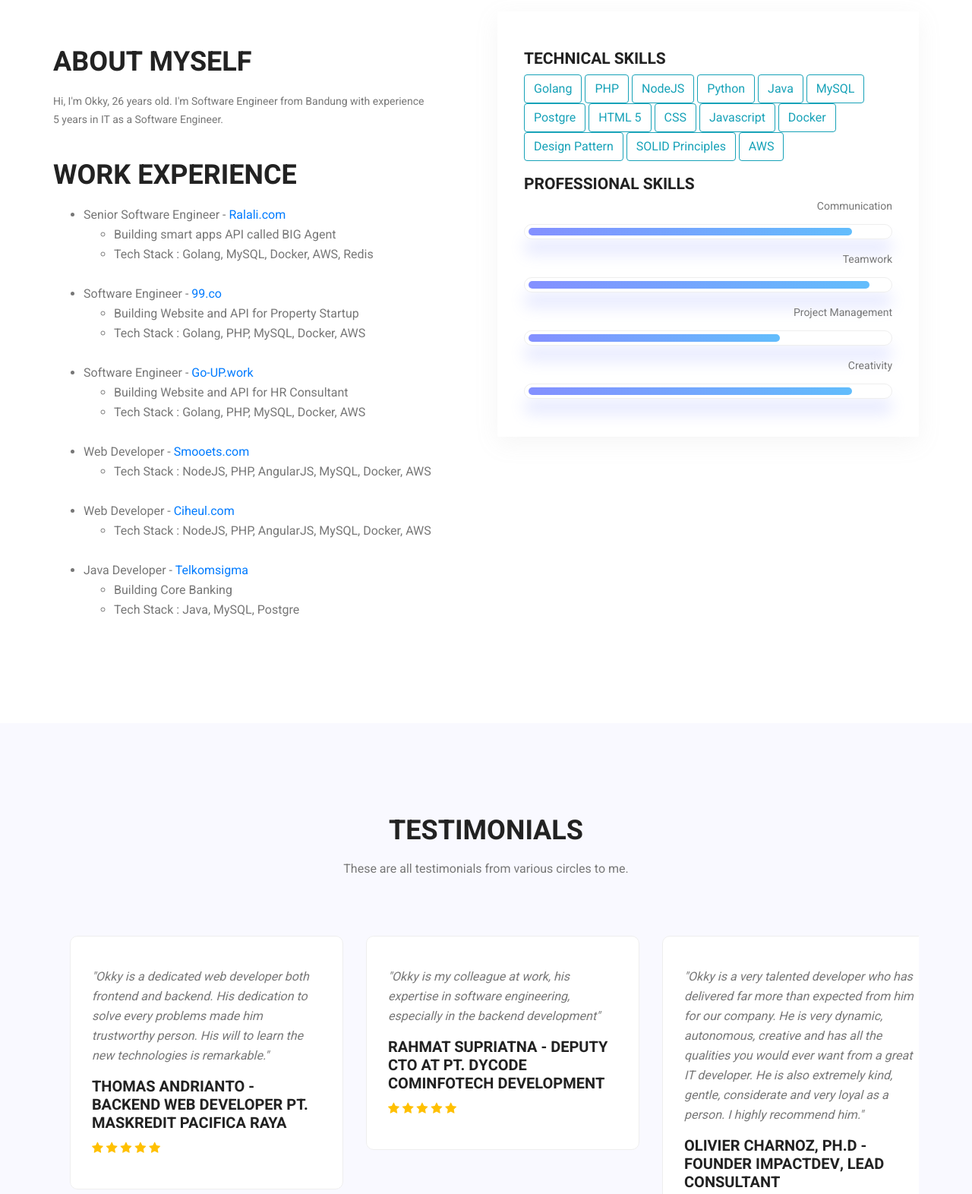
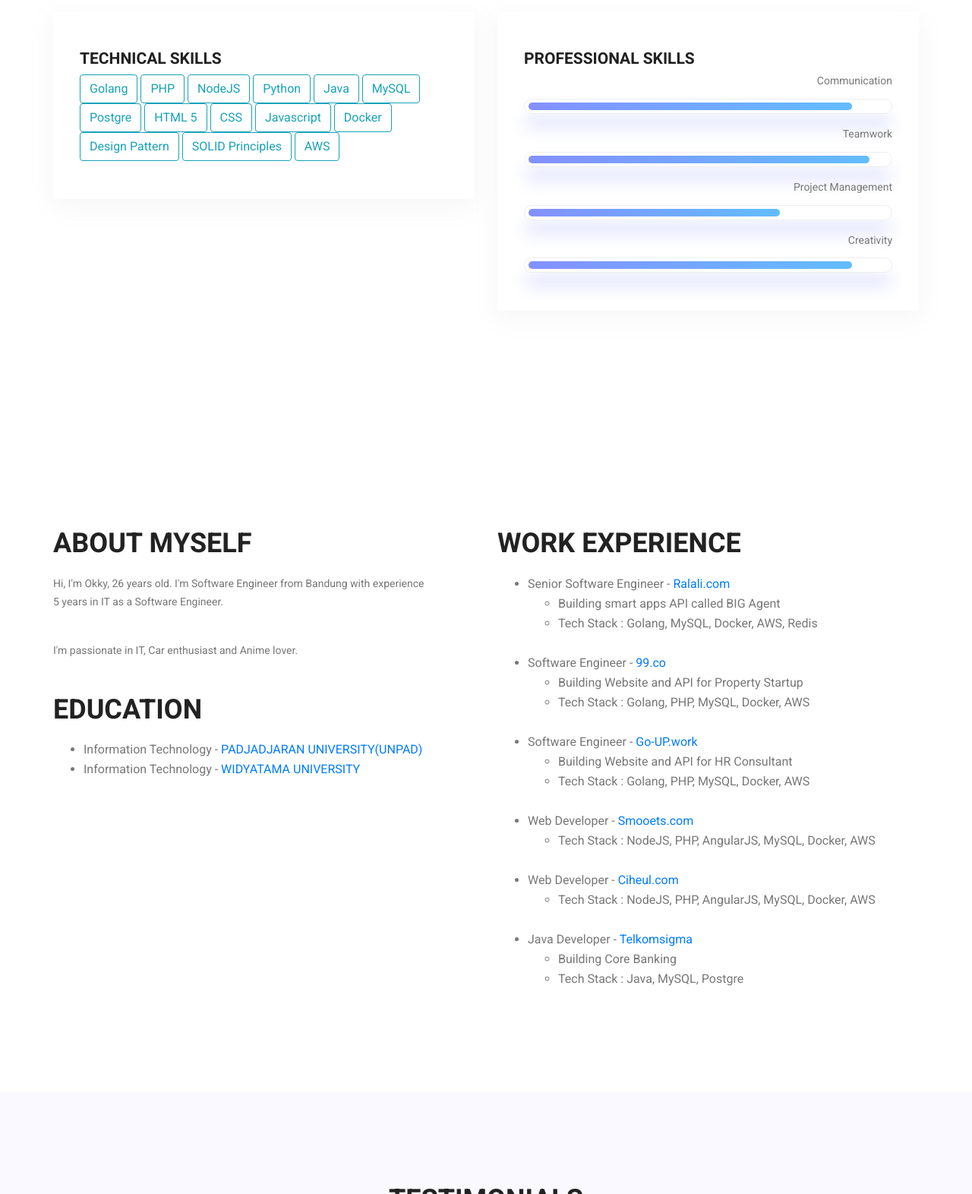
Before and after one commit to okiww/okiww.github.io, a plain HTML site: page index.html in a window 1280 px wide. Shown: the part 900-2472 px from the top of the page at 76% size. Drawn offline with Linux system fonts and the light colour scheme; some packages are replaced by stand-ins of ours.

Commit message:
final v3

```diff
--- a/index.html
+++ b/index.html
@@ -27,7 +27,8 @@
                 <div class="collapse navbar-collapse offset" id="navbarSupportedContent">
                     <ul class="nav navbar-nav menu_nav ml-auto">
                         <li class="nav-item active"><a class="nav-link" href="#home_banner_area">Home</a></li>
-                        <li class="nav-item"><a class="nav-link" href="#welcome_area">About</a></li>
+                        <li class="nav-item"><a class="nav-link" href="#skills">Skills</a></li>
+                        <li class="nav-item"><a class="nav-link" href="#about">About</a></li>
                         <li class="nav-item"><a class="nav-link" href="#testimonials_area">Testimonial</a>
                         </li>
                     </ul>
@@ -56,7 +57,7 @@
                         <h2>OKKY MUHAMAD BUDIMAN</h2>
                         <p><b>Senior Software Engineer</b> at <a href="https://www.ralali.com/">Ralali.com - B2B
                             Marketplace</a>, Building smart application called <a href="https://www.big-agent.com/">BIG
-                            Agent</a>. I'm passionate in IT and Education with strong design patterns and principles.
+                            Agent</a>. I'm passionate in IT with strong design patterns and solid principles.
                             <a class="btn btn-sm" href="https://github.com/okiww"><i class="fa fa-github fa-lg"></i></a>
                             <a class="btn btn-sm" href="https://www.linkedin.com/in/okky-muhamad-budiman-9b25b8b0/"><i
                                     class="fa fa-linkedin fa-lg"></i></a>
@@ -65,7 +66,9 @@
                         </p>
                     </div>
                     <div class="banner_content">
-                        <button type="button" class="btn btn-outline-info btn-sm btn-block">Download CV</button>
+                        <button class="btn btn-outline-info btn-sm btn-block"
+                                onclick="window.open('/Ronin-doc/Okky_Muhamad_Budiman_CV.pdf')">Download CV
+                        </button>
                     </div>
                 </div>
             </div>
@@ -75,7 +78,72 @@
 <!--================End Home Banner Area =================-->
 
 <!--================Welcome Area =================-->
-<section class="welcome_area p_120" id="welcome_area">
+<section class="skills p_120" id="skills">
+    <div class="container">
+        <div class="row welcome_inner">
+            <div class="col-lg-6">
+                <div class="tools_expert">
+                    <h3>Technical Skills</h3>
+                    <div class="skill_main">
+                        <div class="skill_item">
+                            <button type="button" class="btn btn-outline-info">Golang</button>
+                            <button type="button" class="btn btn-outline-info">PHP</button>
+                            <button type="button" class="btn btn-outline-info">NodeJS</button>
+                            <button type="button" class="btn btn-outline-info">Python</button>
+                            <button type="button" class="btn btn-outline-info">Java</button>
+                            <button type="button" class="btn btn-outline-info">MySQL</button>
+                            <button type="button" class="btn btn-outline-info">Postgre</button>
+                            <button type="button" class="btn btn-outline-info">HTML 5</button>
+                            <button type="button" class="btn btn-outline-info">CSS</button>
+                            <button type="button" class="btn btn-outline-info">Javascript</button>
+                            <button type="button" class="btn btn-outline-info">Docker</button>
+                            <button type="button" class="btn btn-outline-info">Design Pattern</button>
+                            <button type="button" class="btn btn-outline-info">SOLID Principles</button>
+                            <button type="button" class="btn btn-outline-info">AWS</button>
+                        </div>
+                    </div>
+                </div>
+            </div>
+            <div class="col-lg-6">
+                <div class="tools_expert">
+                    <div class="skill_main">
+                        <h3>Professional Skills</h3>
+                        <div class="skill_item">
+                            <h4>Communication</h4>
+                            <div class="progress">
+                                <div class="progress-bar" role="progressbar" aria-valuenow="90" aria-valuemin="0"
+                                     aria-valuemax="100"></div>
+                            </div>
+                        </div>
+                        <div class="skill_item">
+                            <h4>Teamwork</h4>
+                            <div class="progress">
+                                <div class="progress-bar" role="progressbar" aria-valuenow="95" aria-valuemin="0"
+                                     aria-valuemax="100"></div>
+                            </div>
+                        </div>
+                        <div class="skill_item">
+                            <h4>Project Management</h4>
+                            <div class="progress">
+                                <div class="progress-bar" role="progressbar" aria-valuenow="70" aria-valuemin="0"
+                                     aria-valuemax="100"></div>
+                            </div>
+                        </div>
+                        <div class="skill_item">
+                            <h4>Creativity</h4>
+                            <div class="progress">
+                                <div class="progress-bar" role="progressbar" aria-valuenow="90" aria-valuemin="0"
+                                     aria-valuemax="100"></div>
+                            </div>
+                        </div>
+                    </div>
+                </div>
+            </div>
+        </div>
+    </div>
+</section>
+
+<section class="about p_120" id="about">
     <div class="container">
         <div class="row welcome_inner">
             <div class="col-lg-6">
@@ -83,6 +151,18 @@
                     <h4>About Myself</h4>
                     <p>Hi, I'm Okky, 26 years old. I'm Software Engineer from Bandung with experience 5 years in IT as a
                         Software Engineer.</p>
+                    <p>I'm passionate in IT, Car enthusiast and Anime lover.</p>
+                </div>
+                <div class="welcome_text">
+                    <h4>Education</h4>
+                    <ul>
+                        <li>Information Technology - <a href="https://www.unpad.ac.id/">PADJADJARAN UNIVERSITY(UNPAD)</a></li>
+                        <li>Information Technology - <a href="https://www.widyatama.ac.id/">WIDYATAMA UNIVERSITY</a></li>
+                    </ul>
+                </div>
+            </div>
+            <div class="col-lg-6">
+                <div class="welcome_text">
                     <h4>Work Experience</h4>
                     <ul>
                         <li>
@@ -133,138 +213,9 @@
                     </ul>
                 </div>
             </div>
-            <div class="col-lg-6">
-                <div class="tools_expert">
-                    <h3>Technical Skills</h3>
-                    <div class="skill_main">
-                        <div class="skill_item">
-                            <button type="button" class="btn btn-outline-info">Golang</button>
-                            <button type="button" class="btn btn-outline-info">PHP</button>
-                            <button type="button" class="btn btn-outline-info">NodeJS</button>
-                            <button type="button" class="btn btn-outline-info">Python</button>
-                            <button type="button" class="btn btn-outline-info">Java</button>
-                            <button type="button" class="btn btn-outline-info">MySQL</button>
-                            <button type="button" class="btn btn-outline-info">Postgre</button>
-                            <button type="button" class="btn btn-outline-info">HTML 5</button>
-                            <button type="button" class="btn btn-outline-info">CSS</button>
-                            <button type="button" class="btn btn-outline-info">Javascript</button>
-                            <button type="button" class="btn btn-outline-info">Docker</button>
-                            <button type="button" class="btn btn-outline-info">Design Pattern</button>
-                            <button type="button" class="btn btn-outline-info">SOLID Principles</button>
-                            <button type="button" class="btn btn-outline-info">AWS</button>
-                        </div>
-                        <h3>Professional Skills</h3>
-                        <div class="skill_item">
-                            <h4>Communication</h4>
-                            <div class="progress">
-                                <div class="progress-bar" role="progressbar" aria-valuenow="90" aria-valuemin="0"
-                                     aria-valuemax="100"></div>
-                            </div>
-                        </div>
-                        <div class="skill_item">
-                            <h4>Teamwork</h4>
-                            <div class="progress">
-                                <div class="progress-bar" role="progressbar" aria-valuenow="95" aria-valuemin="0"
-                                     aria-valuemax="100"></div>
-                            </div>
-                        </div>
-                        <div class="skill_item">
-                            <h4>Project Management</h4>
-                            <div class="progress">
-                                <div class="progress-bar" role="progressbar" aria-valuenow="70" aria-valuemin="0"
-                                     aria-valuemax="100"></div>
-                            </div>
-                        </div>
-                        <div class="skill_item">
-                            <h4>Creativity</h4>
-                            <div class="progress">
-                                <div class="progress-bar" role="progressbar" aria-valuenow="90" aria-valuemin="0"
-                                     aria-valuemax="100"></div>
-                            </div>
-                        </div>
-                    </div>
-                </div>
-            </div>
         </div>
     </div>
 </section>
-<!--================End Welcome Area =================-->
-
-
-<!--================Projects Area =================-->
-<!--        <section class="projects_area p_120">-->
-<!--        	<div class="container">-->
-<!--        		<div class="main_title">-->
-<!--					<h2>Our Recent Completed Projects</h2>-->
-<!--					<p>Lorem ipsum dolor sit amet, consectetur adipisicing elit, sed do eiusmod tempor</p>-->
-<!--				</div>-->
-<!--        		<div class="projects_fillter">-->
-<!--					<ul class="filter list">-->
-<!--						<li class="active" data-filter="*"><a href="#">All Categories</a></li>-->
-<!--						<li data-filter=".brand"><a href="#">Branding</a></li>-->
-<!--						<li data-filter=".work"><a href="#">Creative Work </a></li>-->
-<!--						<li data-filter=".web"><a href="#">Web Design</a></li>-->
-<!--					</ul>-->
-<!--				</div>-->
-<!--				<div class="projects_inner row">-->
-<!--					<div class="col-lg-4 col-sm-6 brand web">-->
-<!--						<div class="projects_item">-->
-<!--							<img class="img-fluid" src="img/projects/projects-1.jpg" alt="">-->
-<!--							<div class="projects_text">-->
-<!--								<a href="portfolio-details.html"><h4>3D Helmet Design</h4></a>-->
-<!--								<p>Client Project</p>-->
-<!--							</div>-->
-<!--						</div>-->
-<!--					</div>-->
-<!--					<div class="col-lg-4 col-sm-6 brand work">-->
-<!--						<div class="projects_item">-->
-<!--							<img class="img-fluid" src="img/projects/projects-2.jpg" alt="">-->
-<!--							<div class="projects_text">-->
-<!--								<a href="portfolio-details.html"><h4>3D Helmet Design</h4></a>-->
-<!--								<p>Client Project</p>-->
-<!--							</div>-->
-<!--						</div>-->
-<!--					</div>-->
-<!--					<div class="col-lg-4 col-sm-6 work">-->
-<!--						<div class="projects_item">-->
-<!--							<img class="img-fluid" src="img/projects/projects-3.jpg" alt="">-->
-<!--							<div class="projects_text">-->
-<!--								<a href="portfolio-details.html"><h4>3D Helmet Design</h4></a>-->
-<!--								<p>Client Project</p>-->
-<!--							</div>-->
-<!--						</div>-->
-<!--					</div>-->
-<!--					<div class="col-lg-4 col-sm-6 brand web">-->
-<!--						<div class="projects_item">-->
-<!--							<img class="img-fluid" src="img/projects/projects-4.jpg" alt="">-->
-<!--							<div class="projects_text">-->
-<!--								<a href="portfolio-details.html"><h4>3D Helmet Design</h4></a>-->
-<!--								<p>Client Project</p>-->
-<!--							</div>-->
-<!--						</div>-->
-<!--					</div>-->
-<!--					<div class="col-lg-4 col-sm-6 brand work">-->
-<!--						<div class="projects_item">-->
-<!--							<img class="img-fluid" src="img/projects/projects-5.jpg" alt="">-->
-<!--							<div class="projects_text">-->
-<!--								<a href="portfolio-details.html"><h4>3D Helmet Design</h4></a>-->
-<!--								<p>Client Project</p>-->
-<!--							</div>-->
-<!--						</div>-->
-<!--					</div>-->
-<!--					<div class="col-lg-4 col-sm-6 brand work web">-->
-<!--						<div class="projects_item">-->
-<!--							<img class="img-fluid" src="img/projects/projects-6.jpg" alt="">-->
-<!--							<div class="projects_text">-->
-<!--								<a href="portfolio-details.html"><h4>3D Helmet Design</h4></a>-->
-<!--								<p>Client Project</p>-->
-<!--							</div>-->
-<!--						</div>-->
-<!--					</div>-->
-<!--				</div>-->
-<!--        	</div>-->
-<!--        </section>-->
-<!--================End Projects Area =================-->
 
 <!--================Testimonials Area =================-->
 <section class="testimonials_area p_120" id="testimonials_area">
```
Also changed, not shown: 1 other file.
